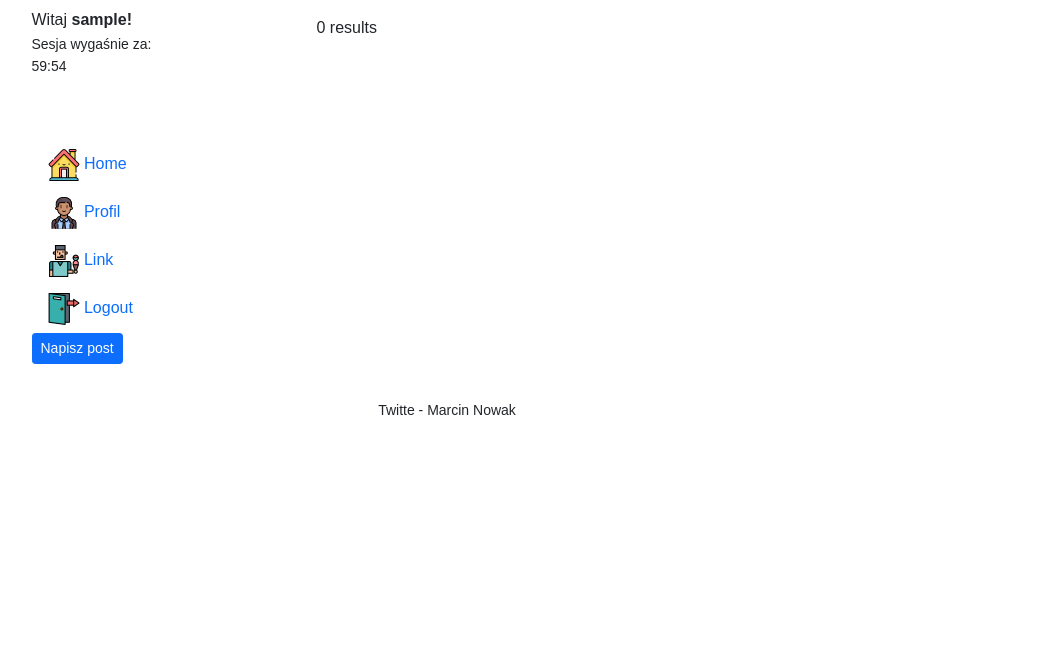
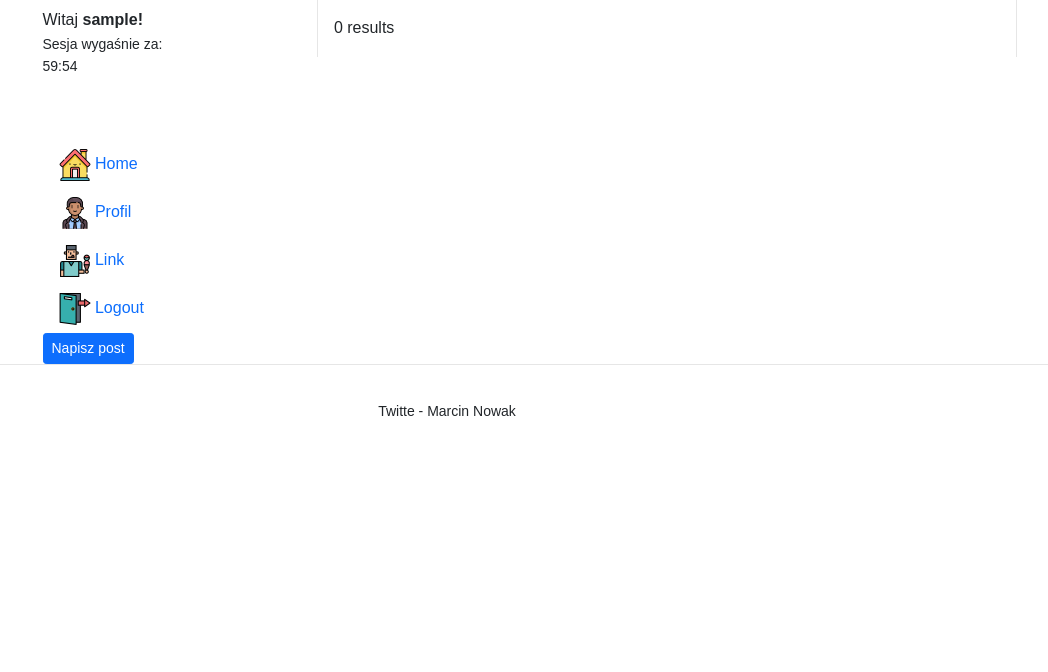
Before and after one commit to nowaxik/Twitte, a PHP site: page /admin/profil.php in a window 1280 px wide. Shown: the top 672 px of the page, without its empty margins (193-1241 px from the left). Run offline with PHP 8.4, Linux system fonts and the light colour scheme; the visitor is signed in with stand-in values (Sample User, id 1); data that the repository does not hold is empty.

Commit message:
Dodanie kilku nowych styli i optymalizacjia kodu CSS

```diff
--- a/Twitte/admin/style.css
+++ b/Twitte/admin/style.css
@@ -6,7 +6,7 @@ font-family: sans-serif;
 .formAuto {
     margin-left: auto;
     margin-right: auto;
-    width: 50%;
+    width: 55%;
     padding: 3%;
 }
 
@@ -17,13 +17,17 @@ font-family: sans-serif;
 
 /* Strona Twitte */
 .TwitteProfile {
+    width: 250px;
     margin-left: auto;
     padding-top: 3%;
 }
 
 .TwittePost {
+    width: 700px;
     margin-right: auto;
-    padding-top: 3%;
+    padding: 3%;
+    border-left: 1px solid rgba(128, 128, 128, 0.2);
+    border-right: 1px solid rgba(128, 128, 128, 0.2);
 }
 
 .Post {
@@ -79,3 +83,8 @@ font-family: sans-serif;
 .link {
     text-decoration: none;
 }
+
+/* Stopka */
+footer {
+    border-top: 1px solid rgba(128, 128, 128, 0.2);
+}
```
